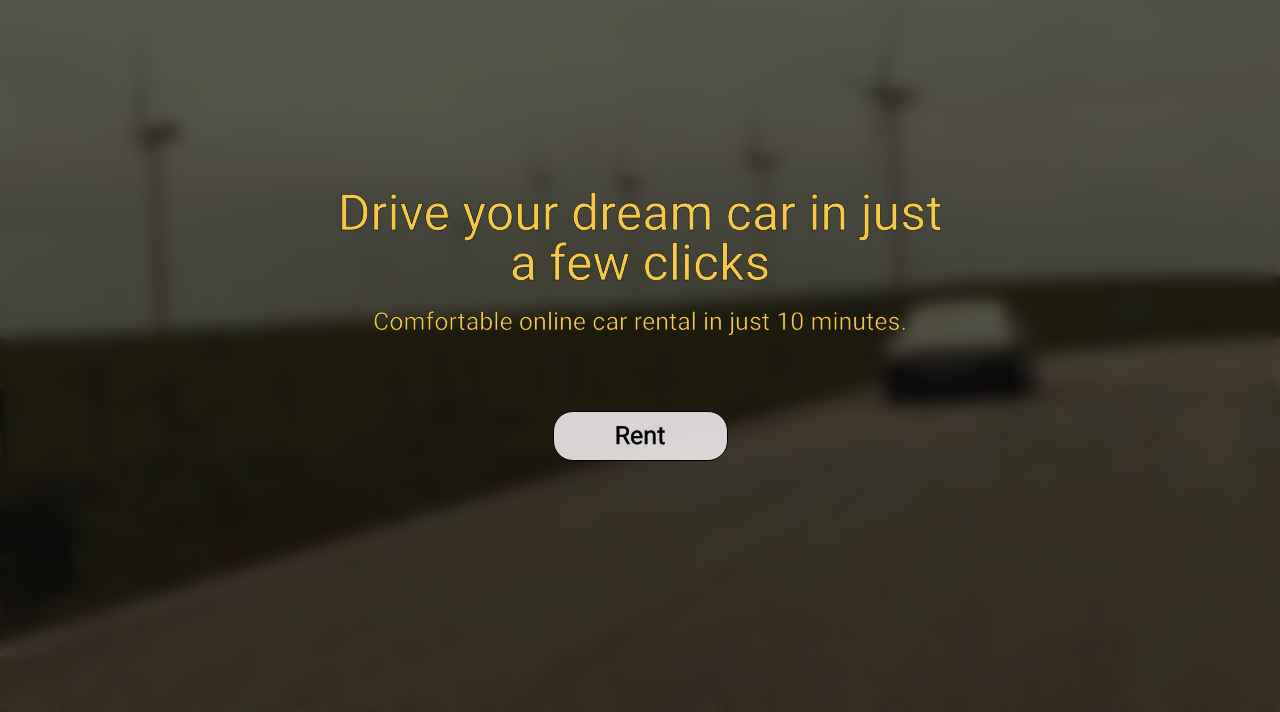
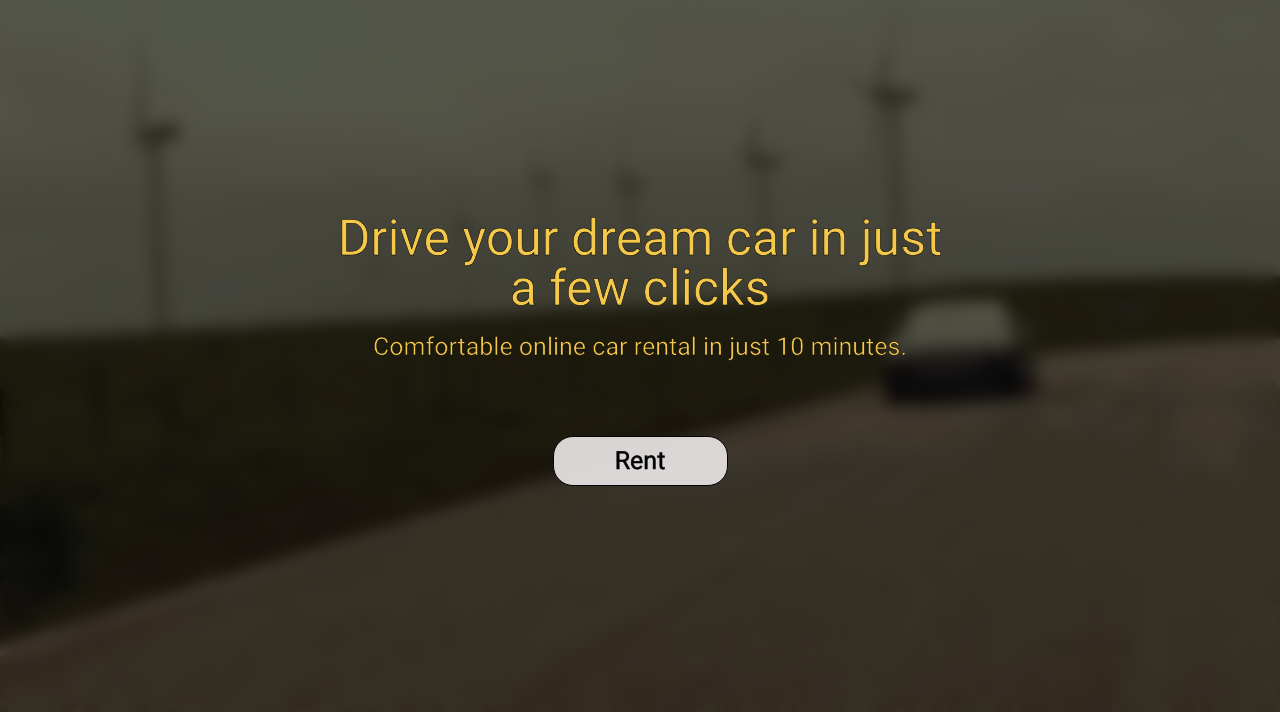
Before and after one commit to Biknac/RentCar, a plain HTML site: page index.html in a window 1280 px wide. Shown: the part 88-800 px from the top of the page. Drawn offline with Linux system fonts and the light colour scheme; a web font is replaced by a local one.

Commit message:
Update main-style.css

```diff
--- a/style/main-style.css
+++ b/style/main-style.css
@@ -28,7 +28,10 @@ body {
 .wrapper{
     width: 100%;
     max-width: 1170px;
+    max-height: 100%;
     margin: 0 auto;
+    top: 50%;
+    transform: translate(0%, -50%)
 }
 
 /* header */
```
